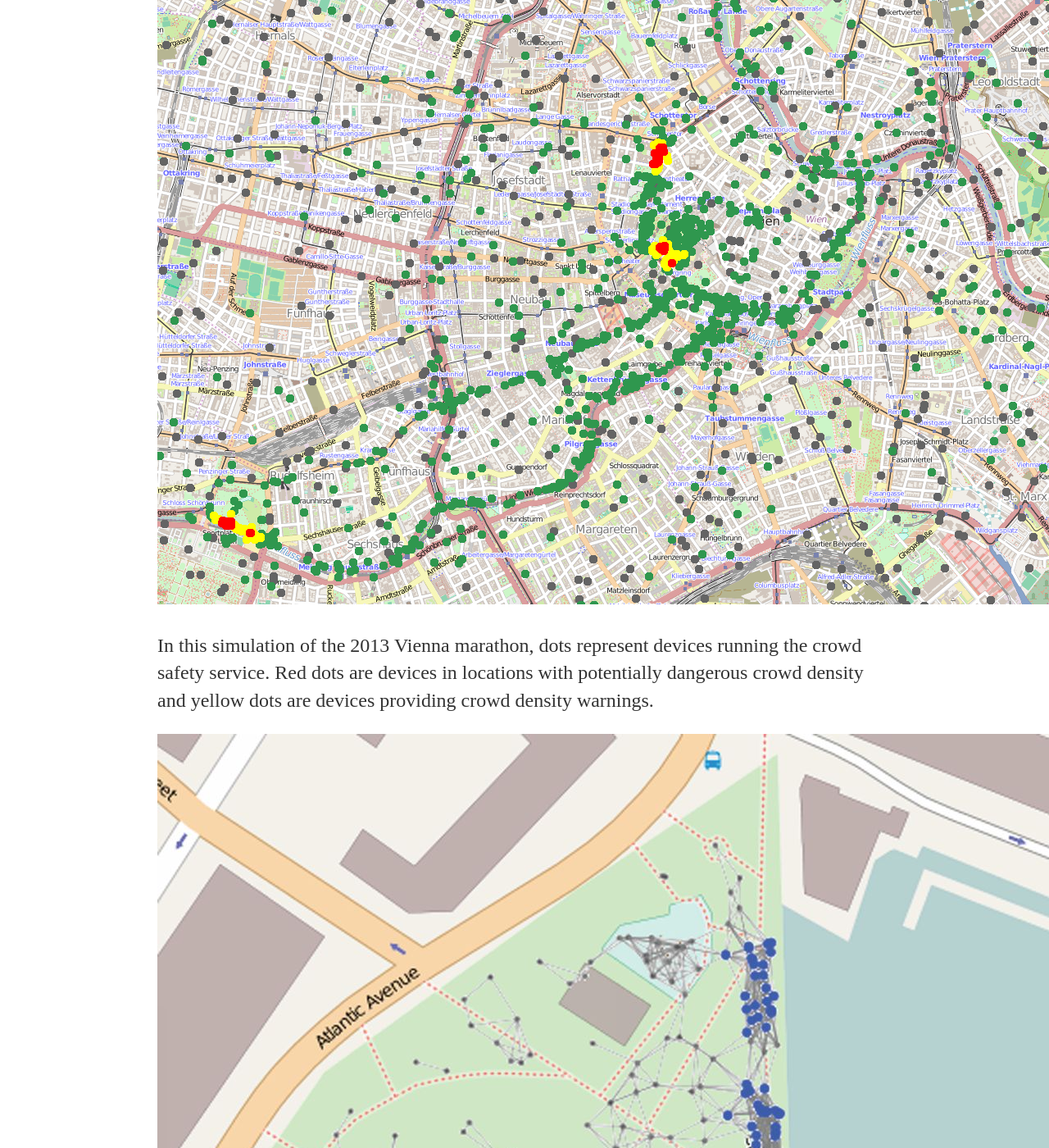
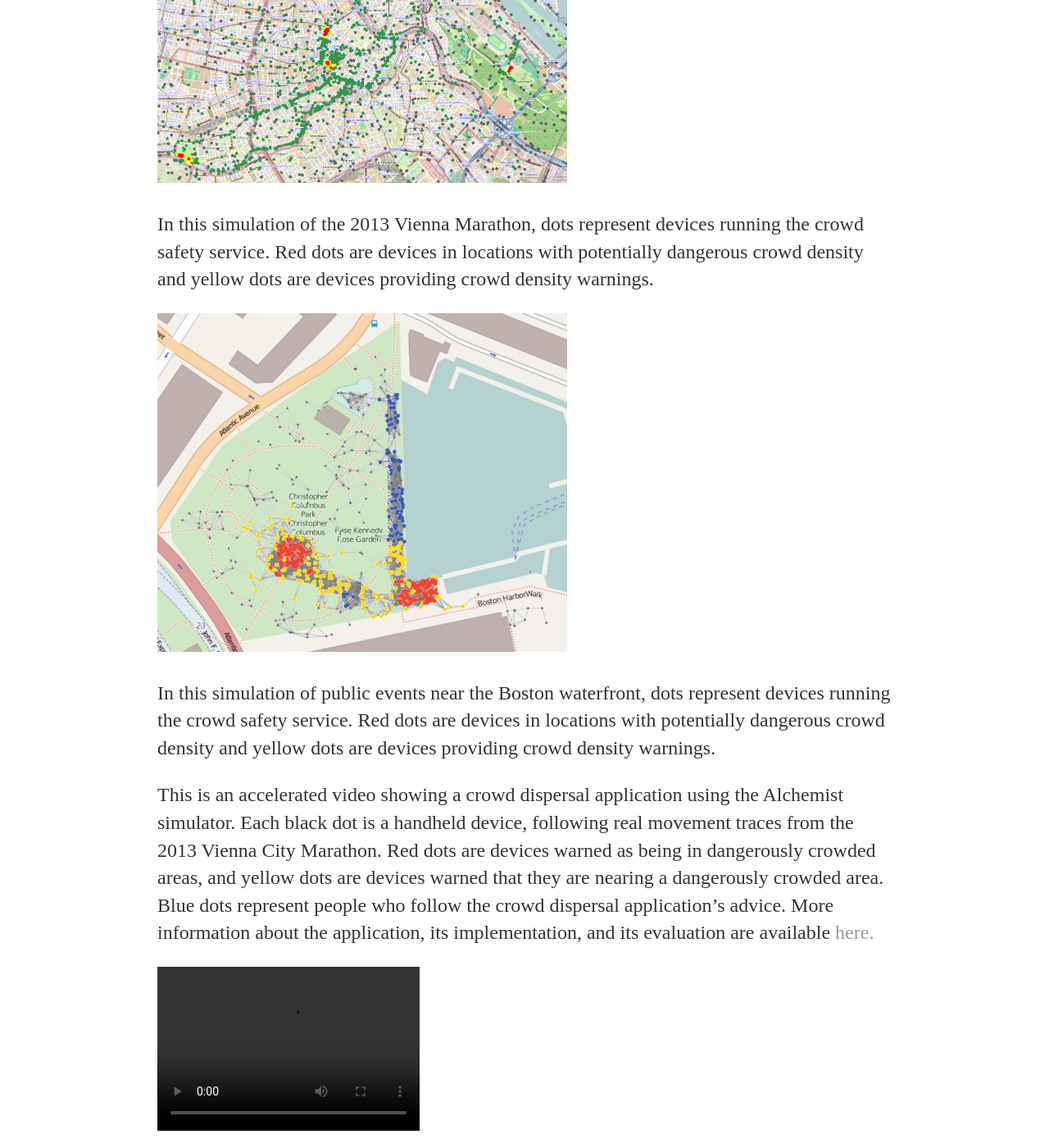
Before and after one commit to candogan96/Protelis-CD.github.io, a Jekyll site: the page built from _posts/2018-02-09-crowd-warning.md, in a window 1280 px wide and 1400 px high, scrolled down 1308 px. Shown: the whole window at 82% size. Built offline with Jekyll 4.4.1, drawn with Linux system fonts in a browser that asks for light colours; grey boxes are pictures that could not be loaded.

Commit message:
Update 2018-02-09-crowd-warning.md

```diff
--- a/_posts/2018-02-09-crowd-warning.md
+++ b/_posts/2018-02-09-crowd-warning.md
@@ -37,12 +37,15 @@ The function <code>crowdWarning</code> alerts individuals who are near dangerous
 <code>}</code>
 </pre>
 
-![map with green, yellow, and red dots](/images/marathon.png)
+<img src="/images/marathon.png" alt="map with green, yellow, and red dots" width="500">
 
-In this simulation of the 2013 Vienna marathon, dots represent devices running the crowd safety service. Red dots are devices in locations with potentially dangerous crowd density and yellow dots are devices providing crowd density warnings.
+In this simulation of the 2013 Vienna Marathon, dots represent devices running the crowd safety service. Red dots are devices in locations with potentially dangerous crowd density and yellow dots are devices providing crowd density warnings.
 
-![map with blue, yellow, and red dots](/images/crowd-management.jpg)
+<img src="/images/crowd-management.jpg" alt="map with blue, yellow, and red dots" width="500">
 
 In this simulation of public events near the Boston waterfront, dots represent devices running the crowd safety service. Red dots are devices in locations with potentially dangerous crowd density and yellow dots are devices providing crowd density warnings.
 
+This is an accelerated video showing a crowd dispersal application using the Alchemist simulator. Each black dot is a handheld device, following real movement traces from the 2013 Vienna City Marathon. Red dots are devices warned as being in dangerously crowded areas, and yellow dots are devices warned that they are nearing a dangerously crowded area. Blue dots represent people who follow the crowd dispersal application's advice. More information about the application, its implementation, and its evaluation are available <a href="http://ieeexplore.ieee.org/stamp/stamp.jsp?tp=&arnumber=7789466">here.
+<video src="/images/mapehd-small-h264.mp4" width="320" height="200" controls preload></video>
+
 For more information, see <a href="http://web.mit.edu/jakebeal/www/Publications/QUANTICOL16-AggregateProgramming.pdf">Aggregate Programming: From Foundations to Applications</a>, Jacob Beal, Mirko Viroli, In: Bernardo M., De Nicola R., Hillston J. (eds) Formal Methods for the Quantitative Evaluation of Collective Adaptive Systems. SFM 2016. Lecture Notes in Computer Science, vol 9700. Springer, Cham
```
